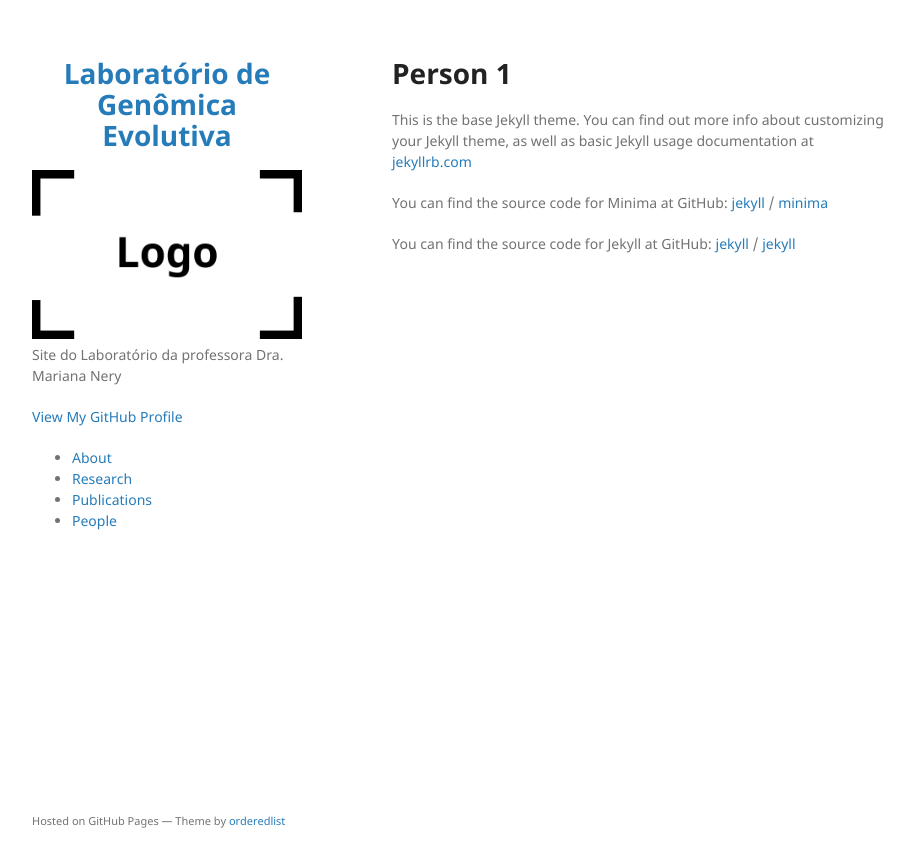
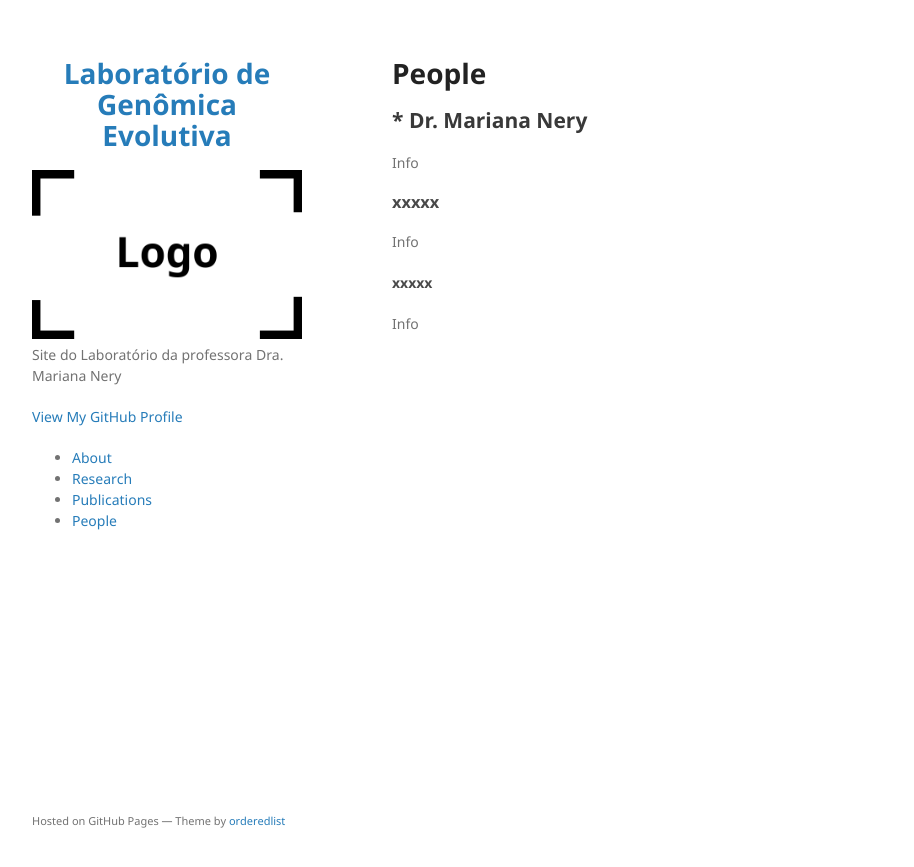
Before and after one commit to lgeunicamp/lgeunicamp.github.io, a Jekyll site: the page built from people.md, in a window 1280 px wide. Shown: the top 867 px of the page, without its empty margins (178-1092 px from the left). Built offline with Jekyll 4.4.1, drawn with Linux system fonts in a browser that asks for light colours.

Commit message:
Update people.md

```diff
--- a/people.md
+++ b/people.md
@@ -4,16 +4,12 @@ title: People
 permalink: /people/
 ---
 
-# Person 1
-This is the base Jekyll theme. You can find out more info about customizing your Jekyll theme, as well as basic Jekyll usage documentation at [jekyllrb.com](https://jekyllrb.com/)
+# People
+## * Dr. Mariana Nery
+Info
 
-You can find the source code for Minima at GitHub:
-[jekyll][jekyll-organization] /
-[minima](https://github.com/jekyll/minima)
+### xxxxx
+Info
 
-You can find the source code for Jekyll at GitHub:
-[jekyll][jekyll-organization] /
-[jekyll](https://github.com/jekyll/jekyll)
-
-
-[jekyll-organization]: https://github.com/jekyll
+#### xxxxx
+Info
```
